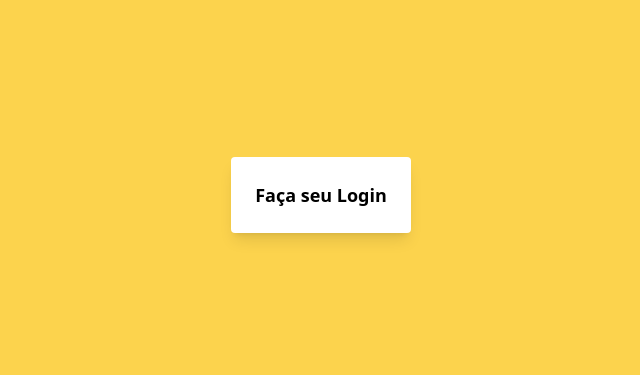
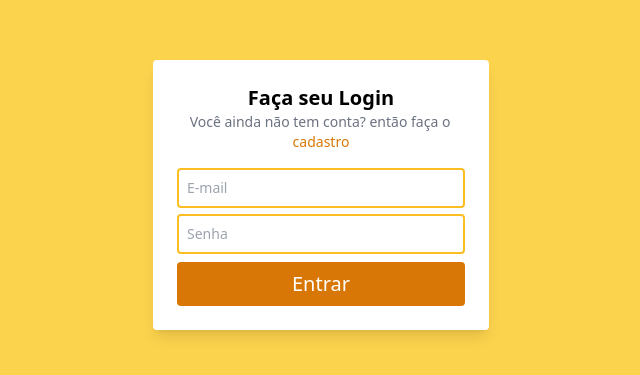
Before and after one commit to lfeliperibeiro/signin-signup-ui, a React (Vite) app: page / in a window 1280 px wide. Shown: the part 205-580 px from the top of the page, without its empty margins (319-959 px from the left). Built offline with nearby package versions, Linux system fonts and the light colour scheme.

Commit message:
feat: create logic for show and hide login and sign up

```diff
--- a/src/Pages/Login.tsx
+++ b/src/Pages/Login.tsx
@@ -1,13 +1,44 @@
+import { Input, Button, LoginText } from '../components';
+import { useState } from 'react';
+
 export const Login = () => {
+  const [isLogin, setIsLogin] = useState(true);
+
   return (
     <div
       className={
-        "bg-amber-300 w-screen h-screen flex items-center justify-center"
+        'bg-amber-300 w-screen h-screen flex items-center justify-center'
       }
     >
-      <div className={"bg-white rounded shadow-lg "}>
-        <form className={"p-6"}>
-          <h1 className={"font-bold text-lg"}>Faça seu Login</h1>
+      <div className={'bg-white rounded shadow-lg m-6'}>
+        <form className={'p-6'}>
+          {isLogin ? (
+            <LoginText
+              title={'Faça seu Login'}
+              text={'Você ainda não tem conta? então faça o'}
+              linkText={'cadastro'}
+              onClick={() => setIsLogin(false)}
+            />
+          ) : (
+            <LoginText
+              title={'Faça seu Cadastro'}
+              text={'Faça seu cadastro agora'}
+              linkText={'voltar'}
+              onClick={() => setIsLogin(true)}
+            />
+          )}
+
+          <div className={'flex flex-col mt-4 gap-1.5'}>
+            <Input type="email" placeholder={'E-mail'} />
+            <Input type="password" placeholder={'Senha'} />
+          </div>
+          <div className={'mt-2'}>
+            {isLogin ? (
+              <Button text={'Entrar'} onClick={() => {}} />
+            ) : (
+              <Button text={'Cadastrar'} onClick={() => {}} />
+            )}
+          </div>
         </form>
       </div>
     </div>
```
